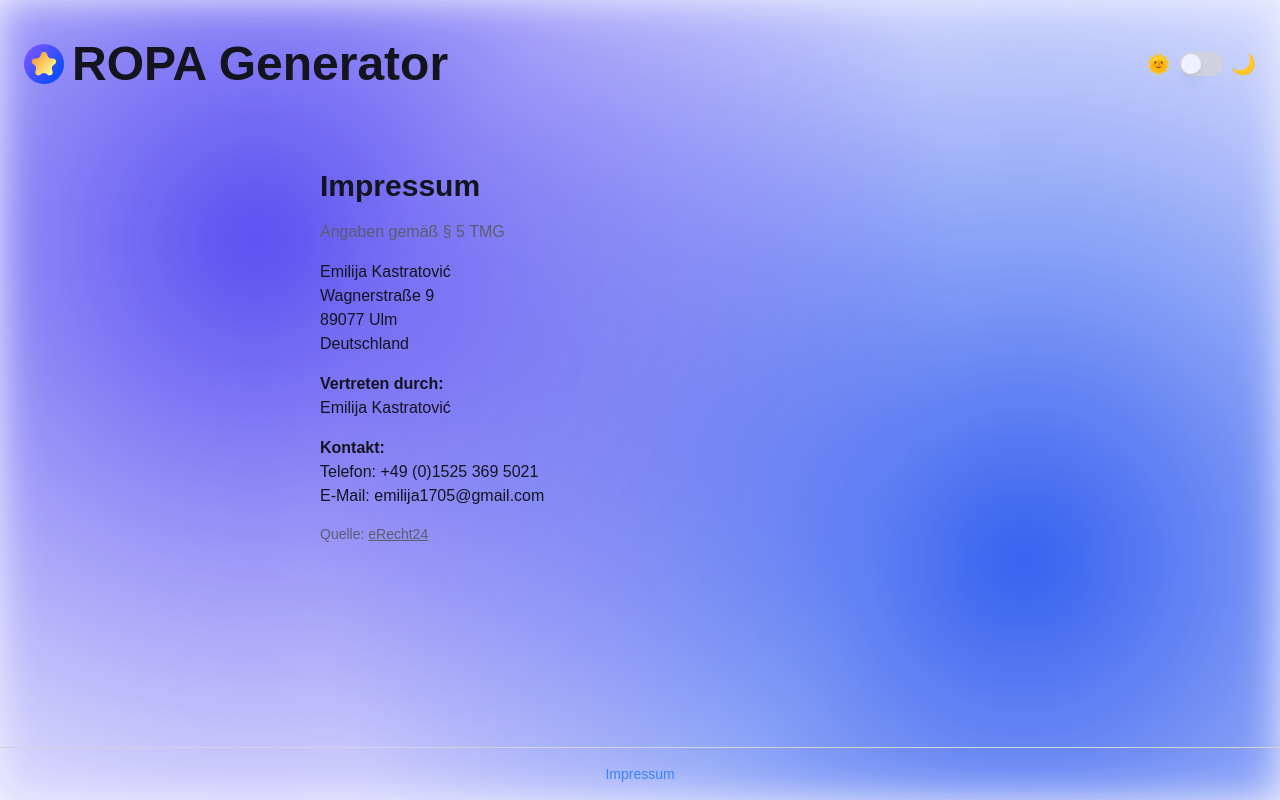
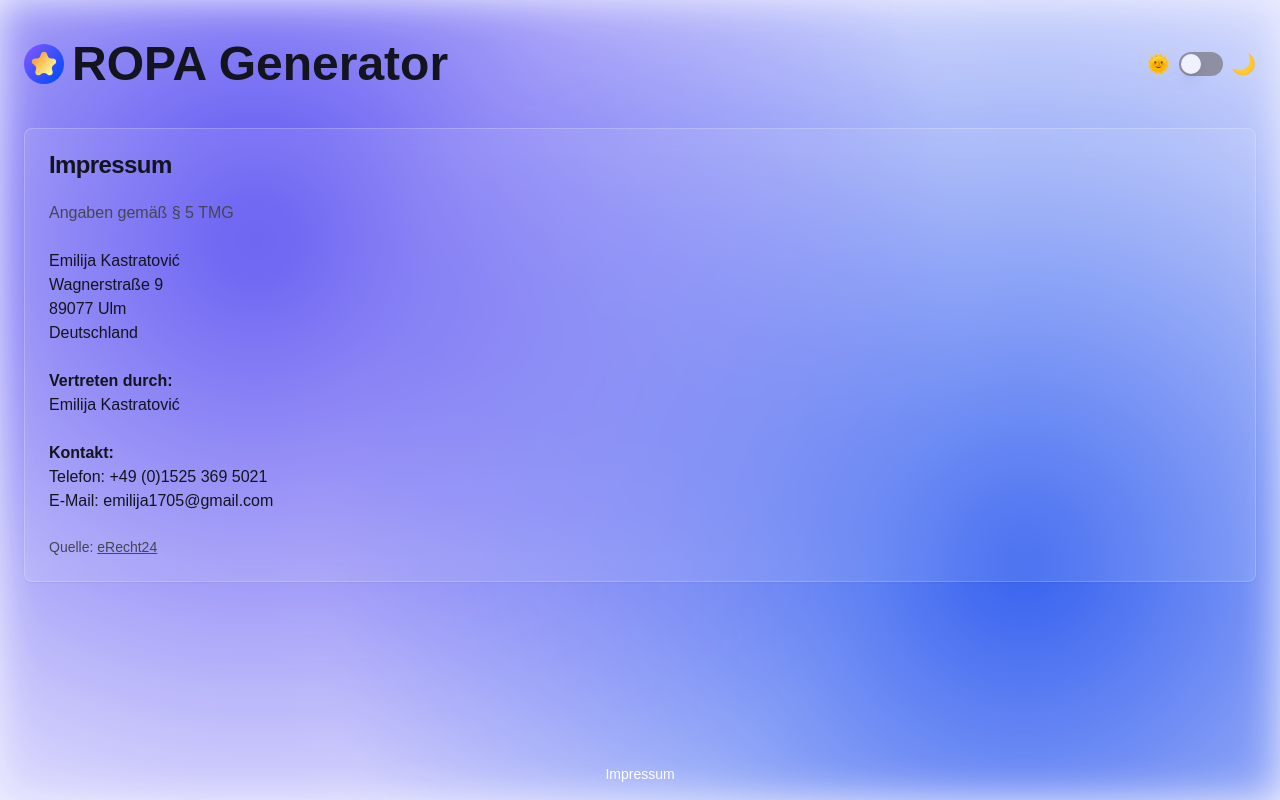
Before and after one commit to ganglem/dsgvo, a Next.js app: page /impressum in a window 1280 px wide. Built offline with nearby package versions, Linux system fonts and the light colour scheme.

Commit message:
add impressum layout

```diff
--- a/app/globals.css
+++ b/app/globals.css
@@ -17,7 +17,6 @@ body::before {
   pointer-events: none;
 }
 
-
 @layer base {
   :root {
     --background: 240 100% 97%;
@@ -26,20 +25,20 @@ body::before {
     --card-foreground: 240 20% 10%;
     --popover: 240 100% 100% / 0.05;
     --popover-foreground: 240 20% 10%;
-    --primary: 260 100% 75%;
+    --primary: 260 100% 54%;
     --primary-foreground: 0 0% 100%;
     --secondary: 260 50% 90%;
     --secondary-foreground: 260 20% 20%;
-    --muted: 240 20% 90%;
-    --muted-foreground: 240 10% 40%;
+    --muted: 240 10% 65%;
+    --muted-foreground: 240 10% 30%;
     --accent: 260 40% 85%;
     --accent-foreground: 240 20% 10%;
     --destructive: 0 84.2% 60.2%;
     --destructive-foreground: 0 0% 98%;
-    --border: 240 20% 85%;
-    --input: 240 20% 85%;
-    --ring: 260 100% 75%;
-    --chart-1: 260 70% 65%;
+    --border: 240 10% 60%;
+    --input: 240 10% 60%;
+    --ring: 260 100% 54%;
+    --chart-1: 260 100% 54%;
     --chart-2: 230 60% 55%;
     --chart-3: 200 70% 60%;
     --chart-4: 280 60% 70%;
@@ -47,13 +46,15 @@ body::before {
     --radius: 0.5rem;
     --sidebar-background: 240 100% 97%;
     --sidebar-foreground: 240 20% 10%;
-    --sidebar-primary: 260 100% 75%;
+    --sidebar-primary: 260 100% 54%;
     --sidebar-primary-foreground: 0 0% 100%;
     --sidebar-accent: 240 50% 95%;
     --sidebar-accent-foreground: 240 20% 10%;
-    --sidebar-border: 240 20% 85%;
-    --sidebar-ring: 260 100% 75%;
+    --sidebar-border: 240 10% 60%;
+    --sidebar-ring: 260 100% 54%;
   }
+
+
 
   .dark {
     --background: 240 30% 10%;
@@ -62,7 +63,7 @@ body::before {
     --card-foreground: 240 20% 90%;
     --popover: 240 20% 20% / 0.1;
     --popover-foreground: 240 20% 90%;
-    --primary: 260 100% 75%;
+    --primary: 260 70% 60%;
     --primary-foreground: 0 0% 0%;
     --secondary: 240 20% 20%;
     --secondary-foreground: 240 20% 90%;
@@ -74,21 +75,22 @@ body::before {
     --destructive-foreground: 0 0% 98%;
     --border: 240 20% 30%;
     --input: 240 20% 30%;
-    --ring: 260 100% 75%;
-    --chart-1: 260 70% 65%;
+    --ring: 260 70% 60%;
+    --chart-1: 260 70% 60%;
     --chart-2: 230 60% 55%;
     --chart-3: 200 70% 60%;
     --chart-4: 280 60% 70%;
     --chart-5: 300 75% 68%;
     --sidebar-background: 240 30% 10%;
     --sidebar-foreground: 240 20% 90%;
-    --sidebar-primary: 260 100% 75%;
+    --sidebar-primary: 260 70% 60%;
     --sidebar-primary-foreground: 0 0% 10%;
     --sidebar-accent: 240 20% 20%;
     --sidebar-accent-foreground: 240 20% 90%;
     --sidebar-border: 240 20% 30%;
-    --sidebar-ring: 260 100% 75%;
+    --sidebar-ring: 260 70% 60%;
   }
+
 
   * {
     @apply border-border;
--- a/app/impressum/page.tsx
+++ b/app/impressum/page.tsx
@@ -1,7 +1,14 @@
+import {Card, CardContent, CardHeader, CardTitle} from "@/components/ui/card";
+
 export default function ImpressumPage() {
     return (
-        <main className="container mx-auto px-4 py-10 max-w-2xl space-y-4">
-            <h1 className="text-3xl font-bold">Impressum</h1>
+
+        <div className="container px-4 md:px-6 relative mx-auto">
+            <Card>
+                <CardHeader>
+                    <CardTitle>Impressum</CardTitle>
+                </CardHeader>
+                <CardContent className="space-y-6">
                     <p className="text-muted-foreground">
                         Angaben gemäß § 5 TMG
                     </p>
@@ -14,13 +21,11 @@ export default function ImpressumPage() {
                         <br />
                         Deutschland
                     </p>
-
                     <p>
                         <strong>Vertreten durch:</strong>
                         <br />
                         Emilija Kastratović
                     </p>
-
                     <p>
                         <strong>Kontakt:</strong>
                         <br />
@@ -28,10 +33,15 @@ export default function ImpressumPage() {
                         <br />
                         E-Mail: emilija1705@gmail.com
                     </p>
+                    <p className="text-sm text-muted-foreground">
+                        Quelle:{" "}
+                        <a href="https://www.e-recht24.de" className="underline">
+                            eRecht24
+                        </a>
+                    </p>
+                </CardContent>
+            </Card>
+        </div>
 
-            <p className="text-sm text-muted-foreground">
-                Quelle: <a href="https://www.e-recht24.de" className="underline">eRecht24</a>
-            </p>
-        </main>
     )
 }
--- a/app/layout.tsx
+++ b/app/layout.tsx
@@ -36,8 +36,8 @@ export default function RootLayout({
                 <main className="flex-grow">{children}</main>
 
                 {/* FOOTER */}
-                <footer className="p-4 text-center text-sm border-t">
-                    <Link href="/impressum" className="text-blue-500 hover:underline">
+                <footer className="p-4 text-center text-sm">
+                    <Link href="/impressum" className="text-white hover:underline">
                         Impressum
                     </Link>
                 </footer>
```
Lines whose indentation alone changed are shown as unchanged.
